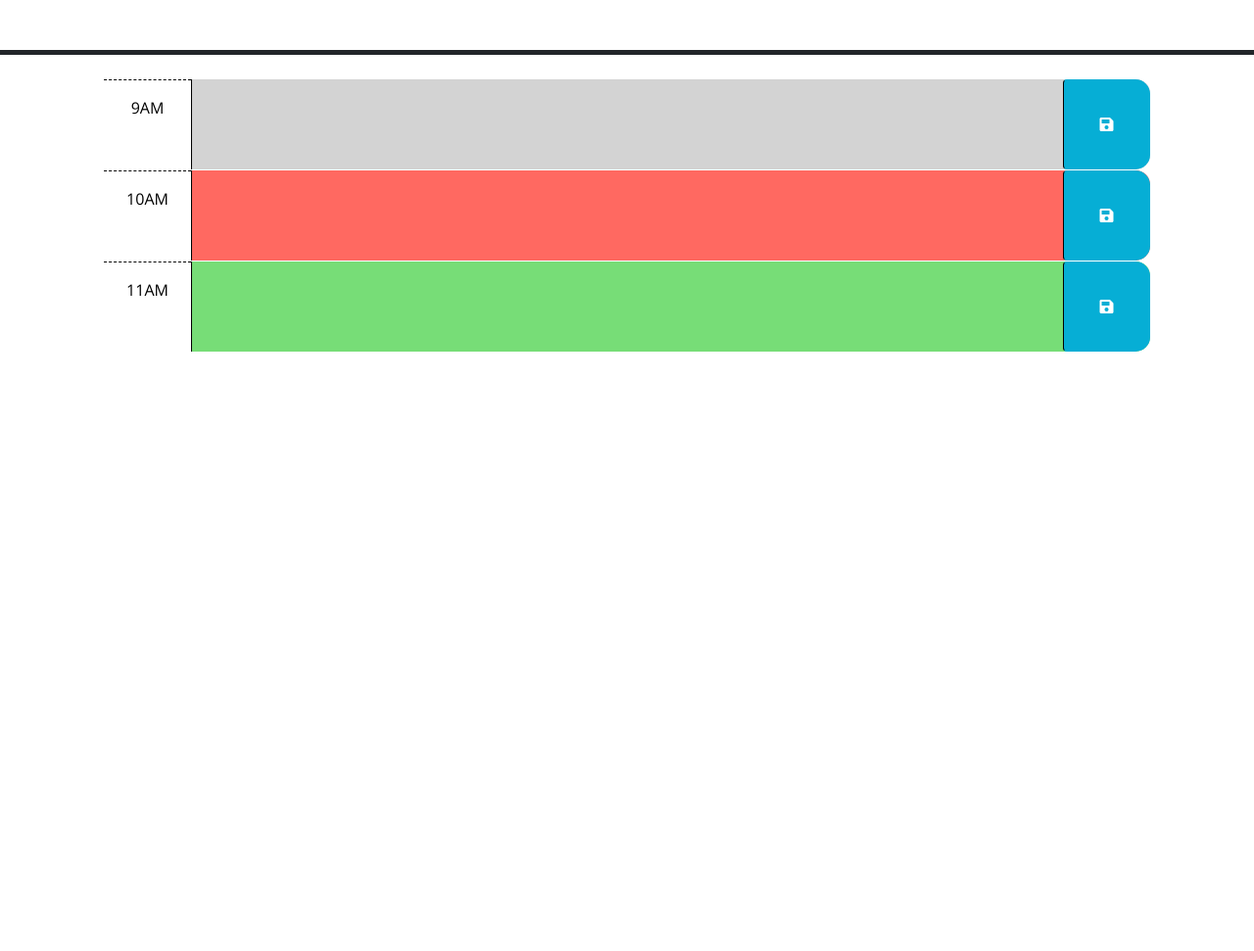
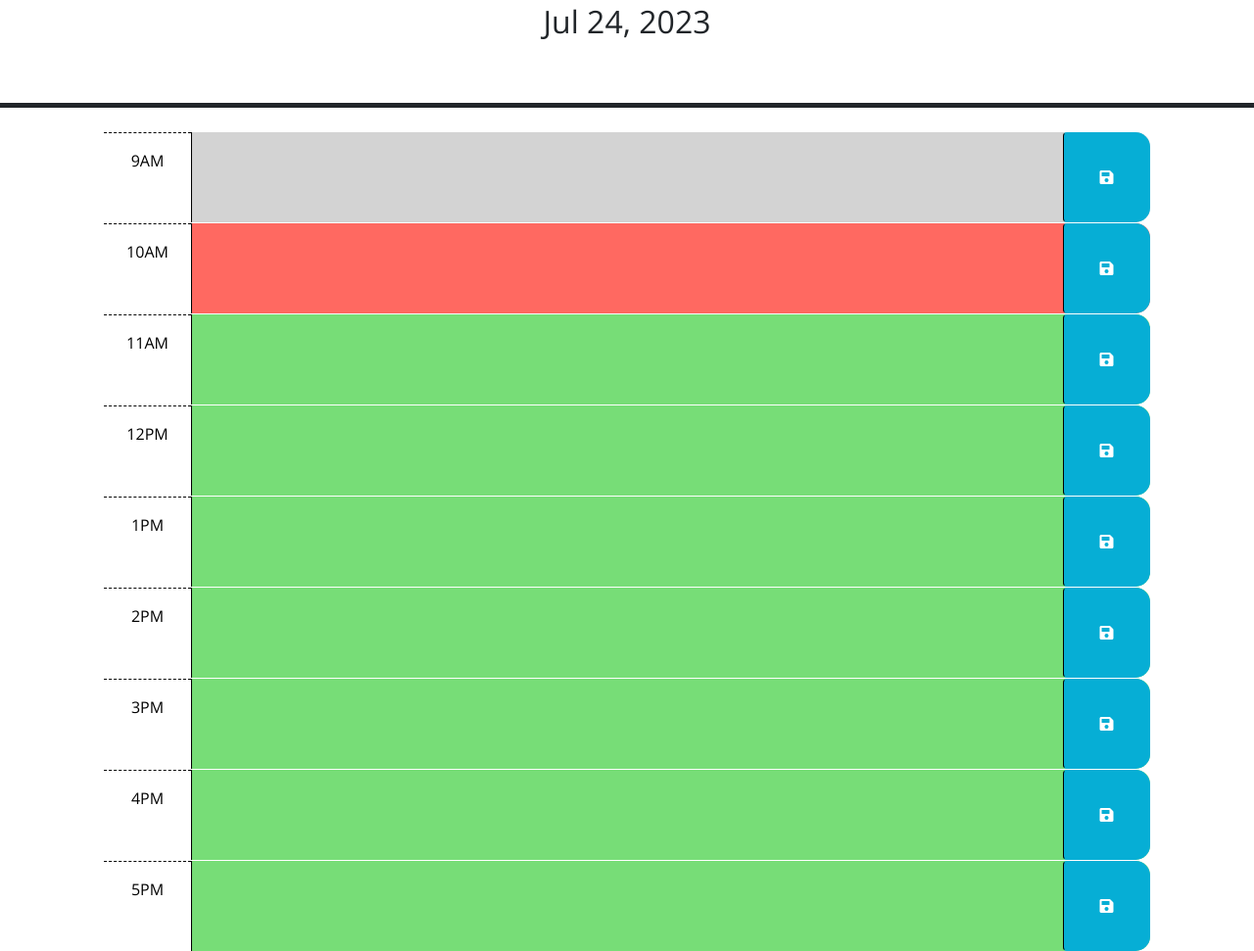
Before and after one commit to Kowther7/Work-Day-Scheduler, a plain HTML site: page index.html in a window 1280 px wide. Shown: the part 176-1147 px from the top of the page at 98% size. Before the commit the page ends 800 px from the top, so only its background shows below. Drawn offline with nearby package versions, Linux system fonts and the light colour scheme; files that its build step writes are made by us from their sources.

Commit message:
adds 12 pm to 5pm divs and  adds the date of the day using DayJS library

```diff
--- a/assets/js/script.js
+++ b/assets/js/script.js
@@ -1,6 +1,7 @@
 // Wrap all code that interacts with the DOM in a call to jQuery to ensure that
 // the code isn't run until the browser has finished rendering all the elements
 // in the html.
+var today =dayjs();
 $(function () {
     // TODO: Add a listener for click events on the save button. This code should
     // use the id in the containing time-block as a key to save the user input in
@@ -19,5 +20,7 @@ $(function () {
     // the values of the corresponding textarea elements. HINT: How can the id
     // attribute of each time-block be used to do this?
     //
-    // TODO: Add code to display the current date in the header of the page.
+     // TODO: Add code to display the current date in the header of the page.
+
+        $('#day').text(today.format('MMM D, YYYY'));
   });
--- a/index.html
+++ b/index.html
@@ -18,14 +18,22 @@
       href="https://fonts.googleapis.com/css?family=Open+Sans&display=swap"
       rel="stylesheet"
     />
-    <link rel="stylesheet" href="style.css" />
+    <link rel="stylesheet" href="./assets/css/style.css" />
+     <!-- Link the DayJS library -->
+    <script
+    src="https://cdn.jsdelivr.net/npm/dayjs@1.11.3/dayjs.min.js"
+    integrity="sha256-iu/zLUB+QgISXBLCW/mcDi/rnf4m4uEDO0wauy76x7U="
+    crossorigin="anonymous"
+  ></script>
+
     <title>Work Day Scheduler</title>
   </head>
 
   <body>
-    <header class="p-5 mb-4 border-5 border-bottom border-dark text-center">
+    <header  class="p-5 mb-4 border-5 border-bottom border-dark text-center">
       <h1 class="display-3">Work Day Scheduler</h1>
       <p class="lead">A simple calendar app for scheduling your work day</p>
+      <h2 id="day"> </h2>
       <p id="currentDay" class="lead"></p>
     </header>
     <div class="container-lg px-5">
@@ -65,7 +73,43 @@
           <i class="fas fa-save" aria-hidden="true"></i>
         </button>
       </div>
-
+      <div id="hour-11" class="row time-block future">
+        <div class="col-2 col-md-1 hour text-center py-3">12PM</div>
+        <textarea class="col-8 col-md-10 description" rows="3"> </textarea>
+        <button class="btn saveBtn col-2 col-md-1" aria-label="save">
+          <i class="fas fa-save" aria-hidden="true"></i>
+        </button>
+      </div>  <div id="hour-11" class="row time-block future">
+        <div class="col-2 col-md-1 hour text-center py-3">1PM</div>
+        <textarea class="col-8 col-md-10 description" rows="3"> </textarea>
+        <button class="btn saveBtn col-2 col-md-1" aria-label="save">
+          <i class="fas fa-save" aria-hidden="true"></i>
+        </button>
+      </div>  <div id="hour-11" class="row time-block future">
+        <div class="col-2 col-md-1 hour text-center py-3">2PM</div>
+        <textarea class="col-8 col-md-10 description" rows="3"> </textarea>
+        <button class="btn saveBtn col-2 col-md-1" aria-label="save">
+          <i class="fas fa-save" aria-hidden="true"></i>
+        </button>
+      </div>  <div id="hour-11" class="row time-block future">
+        <div class="col-2 col-md-1 hour text-center py-3">3PM</div>
+        <textarea class="col-8 col-md-10 description" rows="3"> </textarea>
+        <button class="btn saveBtn col-2 col-md-1" aria-label="save">
+          <i class="fas fa-save" aria-hidden="true"></i>
+        </button>
+      </div>  <div id="hour-11" class="row time-block future">
+        <div class="col-2 col-md-1 hour text-center py-3">4PM</div>
+        <textarea class="col-8 col-md-10 description" rows="3"> </textarea>
+        <button class="btn saveBtn col-2 col-md-1" aria-label="save">
+          <i class="fas fa-save" aria-hidden="true"></i>
+        </button>
+      </div>  <div id="hour-11" class="row time-block future">
+        <div class="col-2 col-md-1 hour text-center py-3">5PM</div>
+        <textarea class="col-8 col-md-10 description" rows="3"> </textarea>
+        <button class="btn saveBtn col-2 col-md-1" aria-label="save">
+          <i class="fas fa-save" aria-hidden="true"></i>
+        </button>
+      </div>
     <script src="https://code.jquery.com/jquery-3.4.1.min.js"></script>
     <script
       src="https://cdn.jsdelivr.net/npm/dayjs@1.11.3/dayjs.min.js"
@@ -73,6 +117,6 @@
       crossorigin="anonymous"
     ></script>
 
-    <script src="script.js"></script>
+    <script src="./assets/js/script.js"></script>
   </body>
 </html>
```
